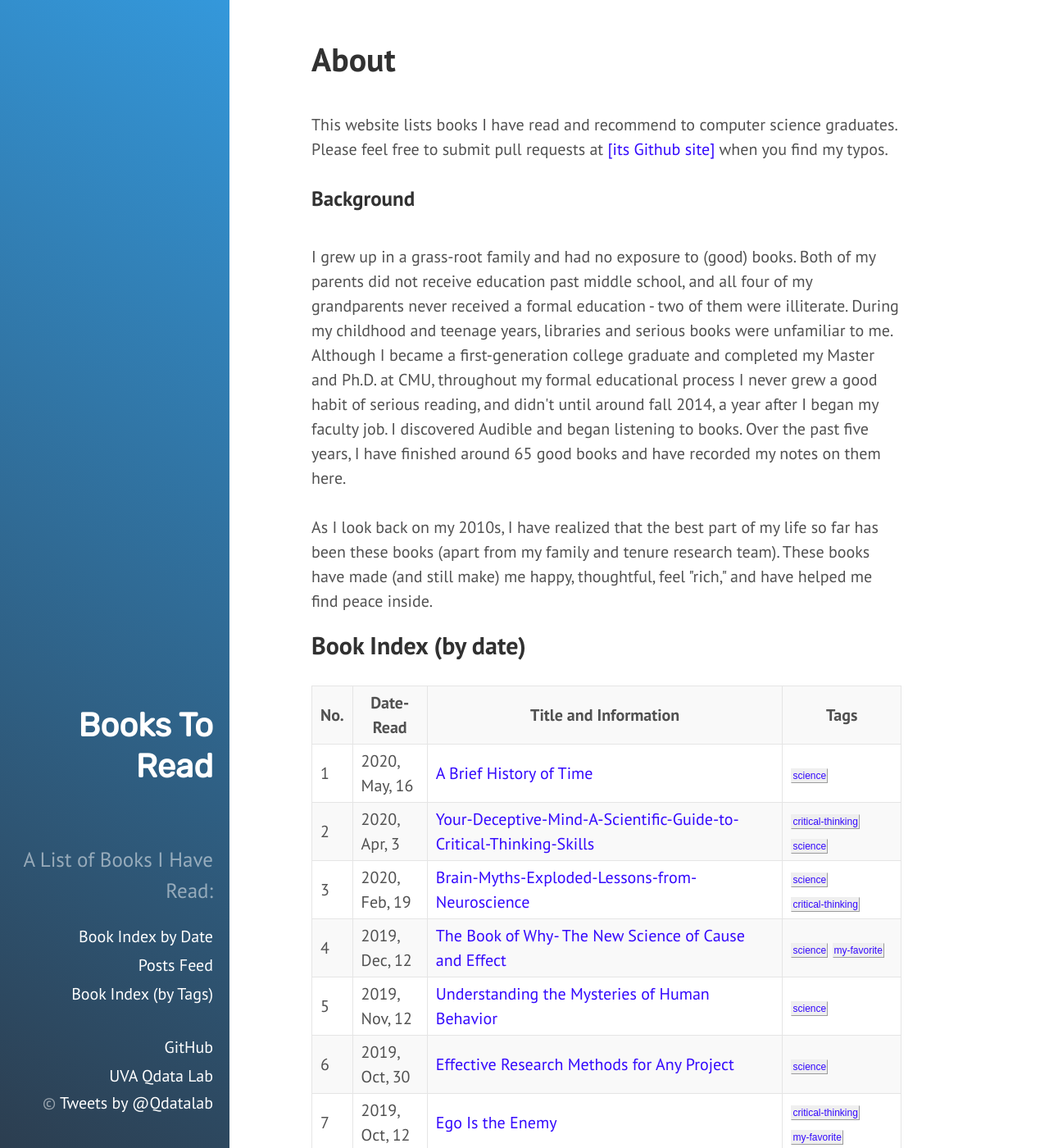
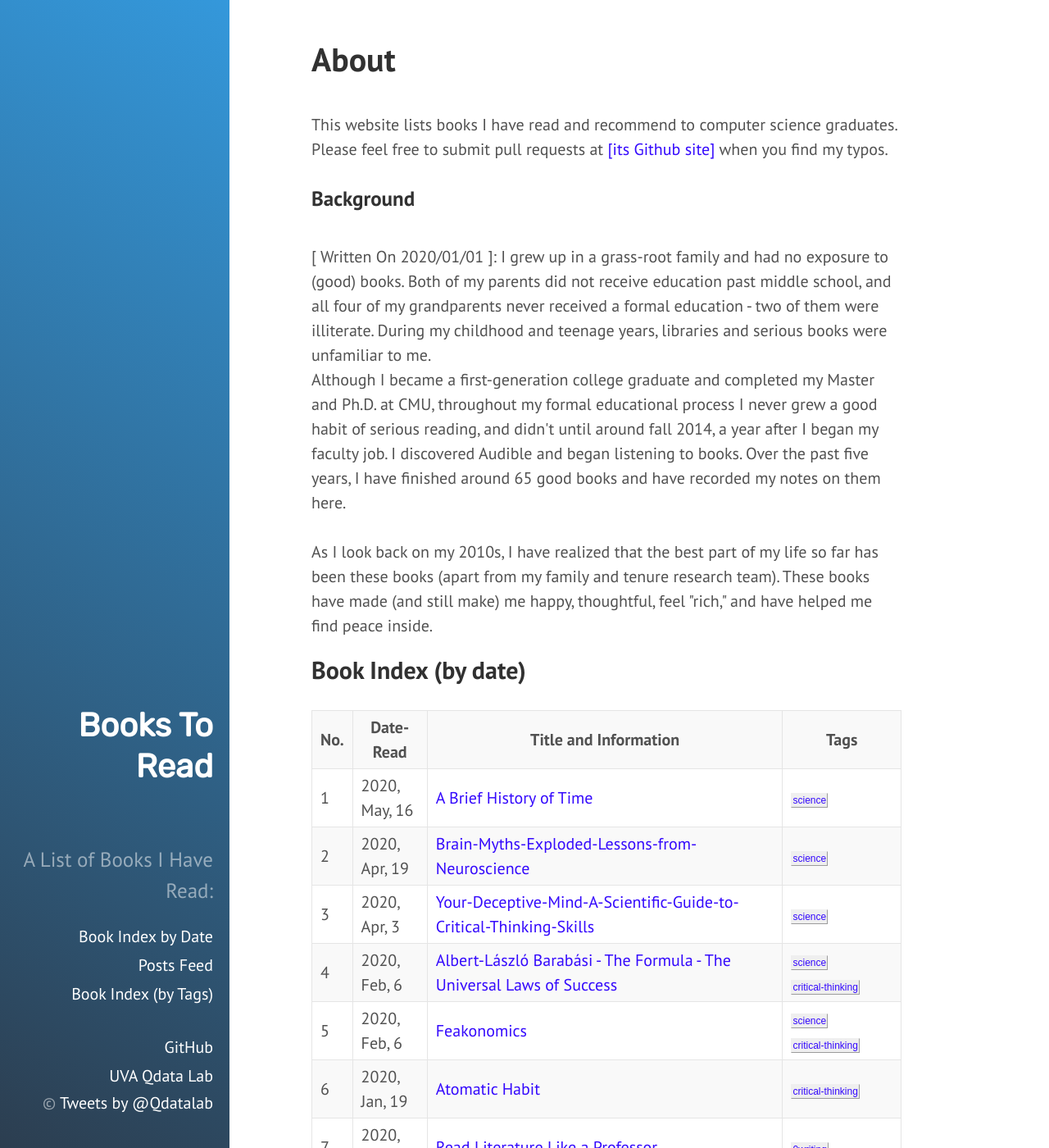
Before and after one commit to qiyanjun/books2read, a Jekyll site: the page built from index.html, in a window 1280 px wide and 1400 px high. Shown: the whole window at 82% size. Built offline with Jekyll 4.4.1, drawn with Linux system fonts in a browser that asks for light colours; some of the changed text lies outside the part shown.

Commit message:
add book titles I recently finished

```diff
--- /dev/null
+++ b/_posts/2020-01-16-blink.md
@@ -0,0 +1,9 @@
+---
+layout: post
+title: Blink
+tags:
+- Critical-Thinking
+---
+
+
+-
--- /dev/null
+++ b/_posts/2020-01-19-AotmicHabit.md
@@ -0,0 +1,9 @@
+---
+layout: post
+title: Atomatic Habit
+tags:
+- Critical-Thinking
+---
+
+
+-
--- /dev/null
+++ b/_posts/2020-02-06-FormulaSuccess.md
@@ -0,0 +1,7 @@
+---
+layout: post
+title: Albert-László Barabási - The Formula - The Universal Laws of Success
+tags:
+- Science
+- Critical-Thinking
+---
--- /dev/null
+++ b/_posts/2020-02-06-Freakonomics.md
@@ -0,0 +1,7 @@
+---
+layout: post
+title: Feakonomics
+tags:
+- Science
+- Critical-Thinking
+---
--- a/index.html
+++ b/index.html
@@ -13,7 +13,7 @@ This website lists books I have read and recommend to computer science graduates
 <h3> Background </h3>
 <br>
 <div>
-I grew up in a grass-root family and had no exposure to (good) books. Both of my parents did not receive education past middle school, and all four of my grandparents never received a formal education - two of them were illiterate. During my childhood and teenage years, libraries and serious books were unfamiliar to me. <BR>
+[ Written On 2020/01/01 ]: I grew up in a grass-root family and had no exposure to (good) books. Both of my parents did not receive education past middle school, and all four of my grandparents never received a formal education - two of them were illiterate. During my childhood and teenage years, libraries and serious books were unfamiliar to me. <BR>
 
 
 
```
Also changed, not shown: _posts/2020-01-17-ReadLikeProfessor.md (added, +6 -0 lines), _posts/2020-04-03-Your-Deceptive-Mind-A-Scientific-Guide-to-Critical-Thinking-Skills.md (+0 -1 lines), _posts/2020-04-19-Brain-Myths-Exploded-Lessons-from-Neuroscience.md (renamed from _posts/2020-02-19-Brain-Myths-Exploded-Lessons-from-Neuroscience.md, +0 -1 lines).
